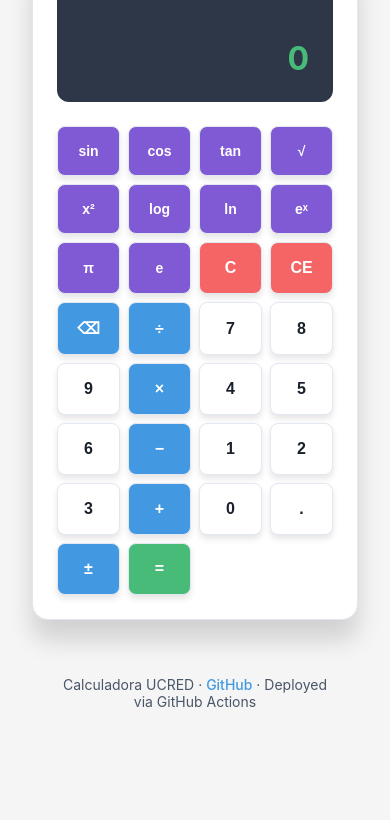
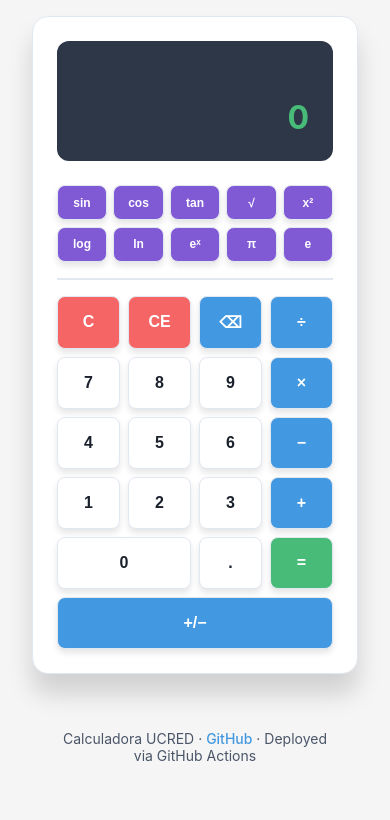
Before and after one commit to rivasjm/ucred-web, a plain HTML site: page index.html in a window 390 px wide. Shown: the part 165-985 px from the top of the page. Before the commit the page ends 931 px from the top, so only its background shows below. Drawn offline with Linux system fonts and the light colour scheme.

Commit message:
fix: Reorganizar layout de calculadora
- Panel científico separado: 2 filas x 5 columnas
- Teclado numérico: grid 4 columnas tradicional
- Botón 0 ocupa 2 columnas
- Botón +/- ocupa toda la fila inferior
- Separador visual entre funciones y números
- Mejora responsive para móviles

```diff
--- a/css/styles.css
+++ b/css/styles.css
@@ -158,6 +158,15 @@
     word-break: break-all;
 }
 
+.scientific-panel {
+    display: grid;
+    grid-template-columns: repeat(5, 1fr);
+    gap: 0.75rem;
+    margin-bottom: 1rem;
+    padding-bottom: 1rem;
+    border-bottom: 2px solid var(--border-color);
+}
+
 .buttons {
     display: grid;
     grid-template-columns: repeat(4, 1fr);
@@ -231,6 +240,14 @@
 
 .btn.clear:hover {
     background: var(--btn-clear-hover);
+}
+
+.btn.span-2 {
+    grid-column: span 2;
+}
+
+.btn.span-4 {
+    grid-column: span 4;
 }
 
 .history-panel {
@@ -340,17 +357,39 @@
         grid-template-columns: 1fr;
     }
 
-    .history-panel {
-        max-height: 400px;
-    }
-
-    h1 {
-        font-size: 1.5rem;
+    .scientific-panel {
+        grid-template-columns: repeat(5, 1fr);
+        gap: 0.5rem;
     }
 
     .buttons {
         gap: 0.5rem;
     }
+
+    .btn {
+        padding: 1rem;
+        font-size: 1rem;
+    }
+
+    .btn.function {
+        padding: 0.75rem;
+        font-size: 0.75rem;
+    }
+
+    .display-current {
+        font-size: 2rem;
+    }
+}
+
+@media (max-width: 480px) {
+    .scientific-panel {
+        grid-template-columns: repeat(5, 1fr);
+        gap: 0.4rem;
+    }
+
+    .btn.function {
+        padding: 0.6rem;
+        font-size: 0.7
 
     .btn {
         padding: 1rem;
--- a/index.html
+++ b/index.html
@@ -29,50 +29,54 @@
                         <div class="display-current" id="current-operand">0</div>
                     </div>
 
-                    <div class="buttons">
-                        <!-- Row 1: Scientific functions -->
+                    <!-- Scientific functions panel -->
+                    <div class="scientific-panel">
                         <button class="btn function" data-action="sin">sin</button>
                         <button class="btn function" data-action="cos">cos</button>
                         <button class="btn function" data-action="tan">tan</button>
                         <button class="btn function" data-action="sqrt">√</button>
                         <button class="btn function" data-action="power">x²</button>
 
-                        <!-- Row 2: More functions -->
                         <button class="btn function" data-action="log">log</button>
                         <button class="btn function" data-action="ln">ln</button>
                         <button class="btn function" data-action="exp">eˣ</button>
                         <button class="btn function" data-action="pi">π</button>
                         <button class="btn function" data-action="e">e</button>
+                    </div>
 
-                        <!-- Row 3: Clear and operations -->
+                    <!-- Standard calculator buttons -->
+                    <div class="buttons">
+                        <!-- Row 1: Clear and backspace -->
                         <button class="btn clear" data-action="clear-all">C</button>
                         <button class="btn clear" data-action="clear-entry">CE</button>
                         <button class="btn operator" data-action="backspace">⌫</button>
                         <button class="btn operator" data-action="divide">÷</button>
 
-                        <!-- Row 4: Numbers 7-9 -->
+                        <!-- Row 2: Numbers 7-9 -->
                         <button class="btn number" data-number="7">7</button>
                         <button class="btn number" data-number="8">8</button>
                         <button class="btn number" data-number="9">9</button>
                         <button class="btn operator" data-action="multiply">×</button>
 
-                        <!-- Row 5: Numbers 4-6 -->
+                        <!-- Row 3: Numbers 4-6 -->
                         <button class="btn number" data-number="4">4</button>
                         <button class="btn number" data-number="5">5</button>
                         <button class="btn number" data-number="6">6</button>
                         <button class="btn operator" data-action="subtract">−</button>
 
-                        <!-- Row 6: Numbers 1-3 -->
+                        <!-- Row 4: Numbers 1-3 -->
                         <button class="btn number" data-number="1">1</button>
                         <button class="btn number" data-number="2">2</button>
                         <button class="btn number" data-number="3">3</button>
                         <button class="btn operator" data-action="add">+</button>
 
-                        <!-- Row 7: 0 and decimal -->
-                        <button class="btn number" data-number="0">0</button>
+                        <!-- Row 5: 0 and decimal -->
+                        <button class="btn number span-2" data-number="0">0</button>
                         <button class="btn number" data-action="decimal">.</button>
-                        <button class="btn operator" data-action="negate">±</button>
                         <button class="btn equals" data-action="equals">=</button>
+
+                        <!-- Row 6: Negate -->
+                        <button class="btn operator span-4" data-action="negate">+/−</button>
                     </div>
                 </div>
 
```
Also changed, not shown: 1 other file.
